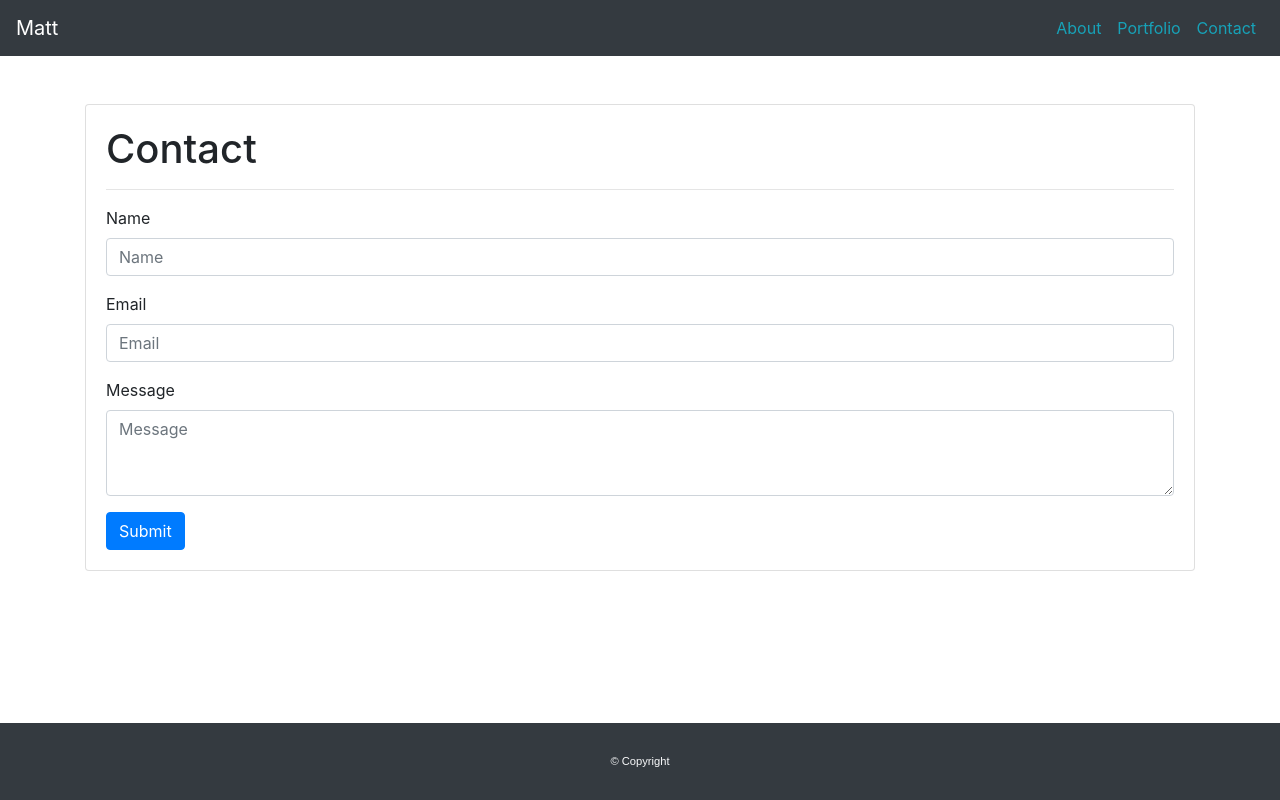
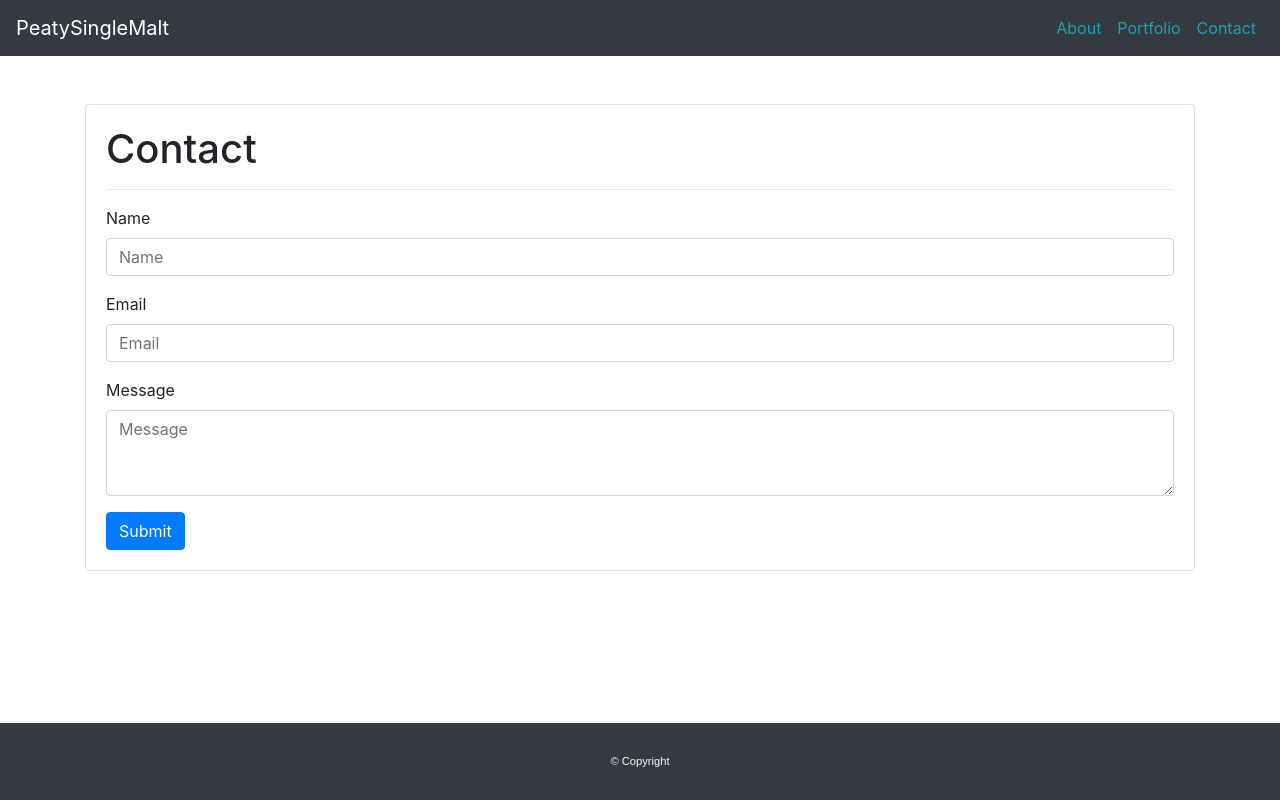
Before and after one commit to peatysinglemalt/homework-2, a plain HTML site: page contact.html in a window 1280 px wide. Drawn offline with nearby package versions, Linux system fonts and the light colour scheme; files that its build step writes are made by us from their sources.

Commit message:
updated name in navbar

```diff
--- a/contact.html
+++ b/contact.html
@@ -17,7 +17,7 @@
   <header class="mb-4">
     <!-- nav bar goes here -->
         <nav class="navbar navbar-expand-lg navbar-dark bg-dark">
-            <a class="navbar-brand" href="index.html">Matt</a>
+            <a class="navbar-brand" href="index.html">PeatySingleMalt</a>
             <button class="navbar-toggler" type="button" data-toggle="collapse" data-target="#navbarNav" aria-controls="navbarNav" aria-expanded="false" aria-label="Toggle navigation">
                 <span class="navbar-toggler-icon"></span>
             </button>
```
Also changed, not shown: portfolio.html (+1 -1 lines).
